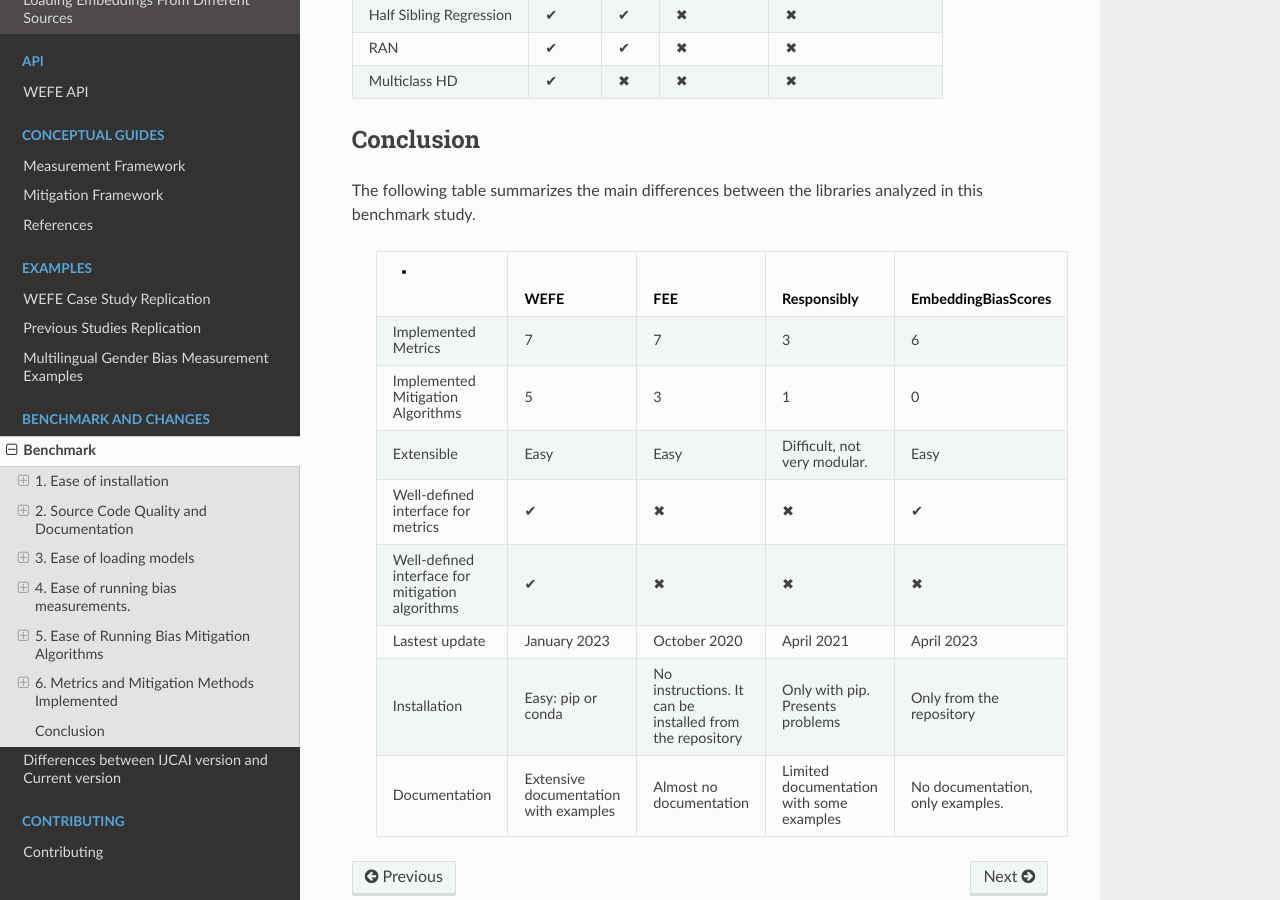
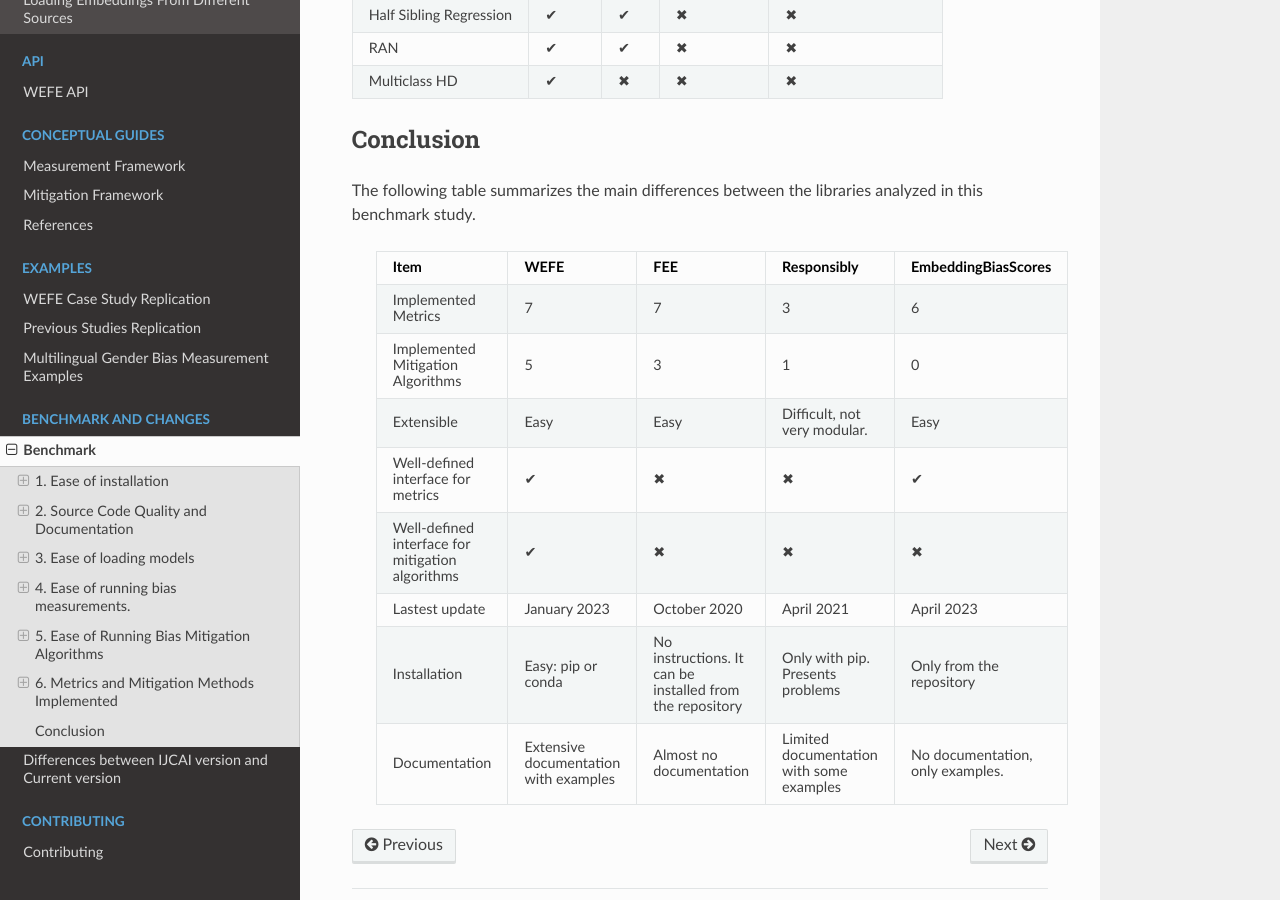
Before and after one commit to dccuchile/wefe, a Sphinx documentation site: the page built from docs/benchmark/benchmark.rst, in a window 1280 px wide and 900 px high, scrolled down 18907 px. Built offline with Sphinx 7.4.7 and the Read the Docs theme 2.0.0, drawn with Linux system fonts in a browser that asks for light colours; comment, search, counter and statistics services are not loaded.

Commit message:
Fix Table 4

```diff
--- a/docs/benchmark/benchmark.rst
+++ b/docs/benchmark/benchmark.rst
@@ -1139,7 +1139,7 @@
 libraries analyzed in this benchmark study.
 
  ==================================================== ========================================= ========================================================== ========================================== ====================================
- -                                                     WEFE                                      FEE                                                        Responsibly                                EmbeddingBiasScores
+ Item                                                 WEFE                                      FEE                                                        Responsibly                                EmbeddingBiasScores
  ==================================================== ========================================= ========================================================== ========================================== ====================================
   Implemented   Metrics                                7                                         7                                                          3                                          6
   Implemented   Mitigation Algorithms                  5                                         3                                                          1                                          0
```
